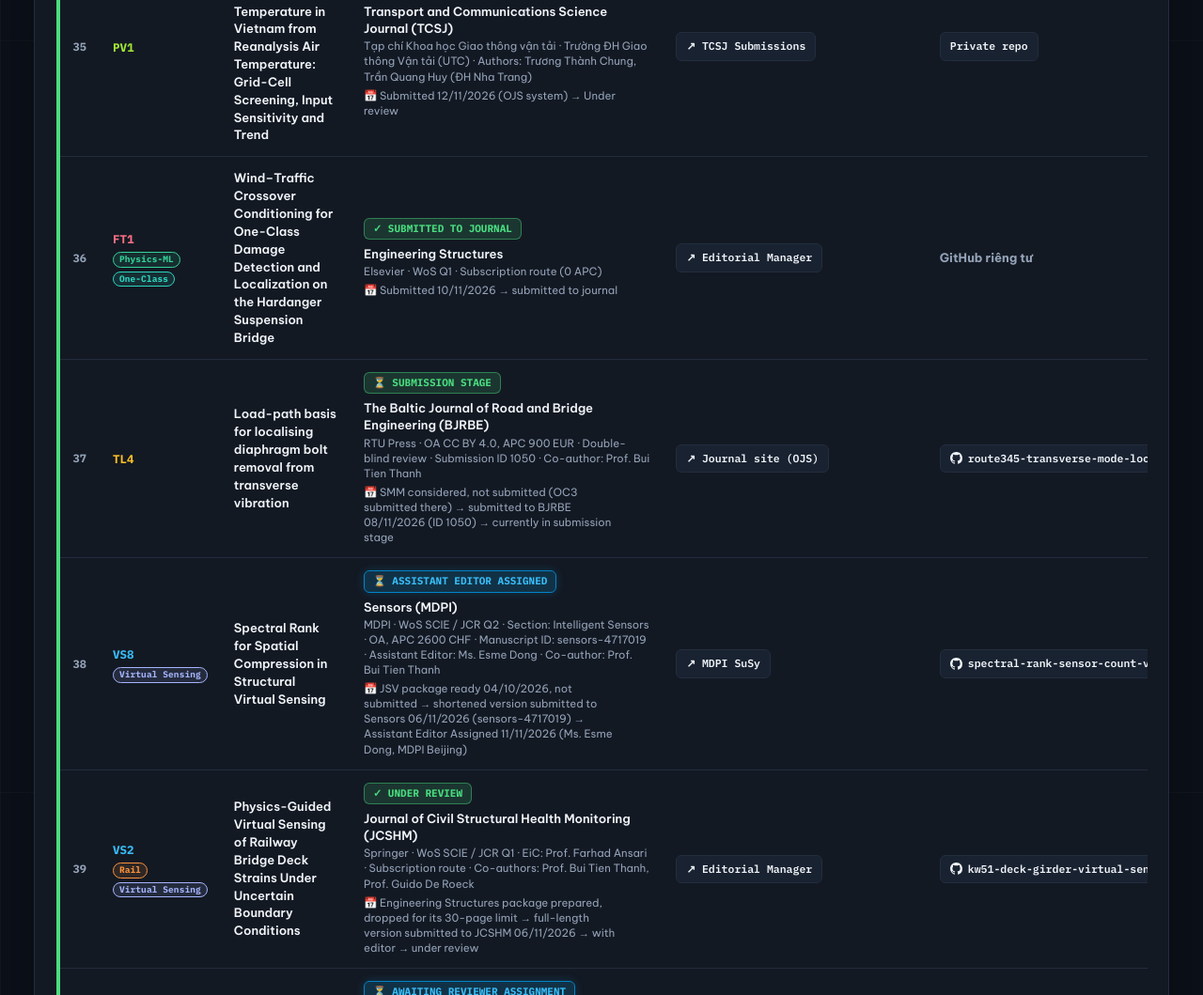
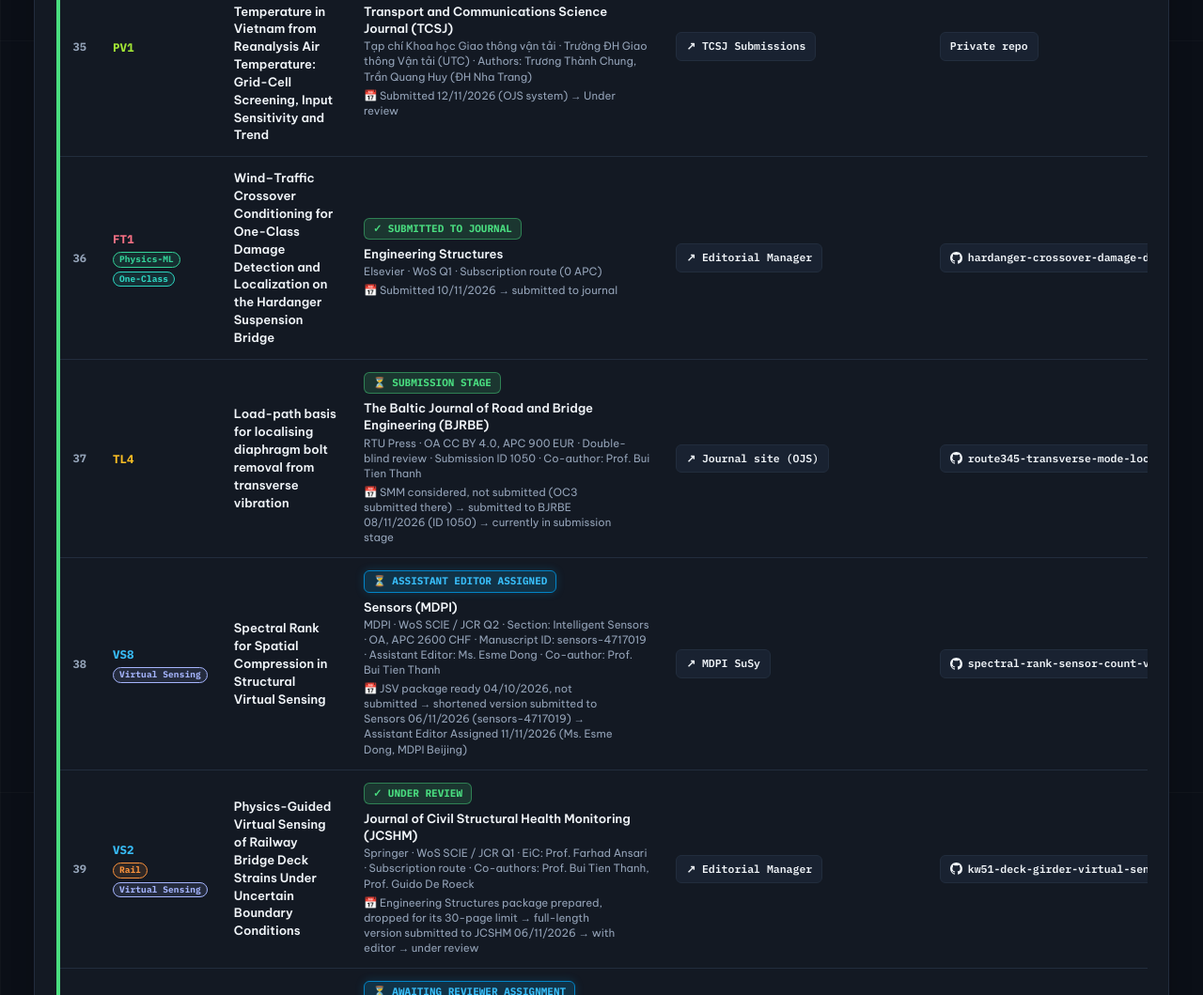
Before and after one commit to chungntu/shm-research-map, a plain HTML site: page index.html in a window 1280 px wide. Shown: the part 7957-9016 px from the top of the page at 94% size. Drawn offline with Linux system fonts and the light colour scheme.

Commit message:
Show FT1 repository name and link on research map

```diff
--- a/index.html
+++ b/index.html
@@ -1451,7 +1451,7 @@ table.audit-table tr.is-unsub-row td:first-child {
 <small class="timeline" title="Submission timeline">📅 Submitted 10/11/2026 → submitted to journal</small>
 </td>
 <td class="col-portal"><a class="portal-badge" href="https://www.editorialmanager.com/engstruct/default.aspx" rel="noopener noreferrer" target="_blank" title="Engineering Structures Editorial Manager">↗ Editorial Manager</a></td>
-<td class="col-github"><span class="portal-none" title="Dự kiến công khai khi bài báo được chấp nhận">GitHub riêng tư</span></td><td class="col-path">E:\03 RESEARCH PAPERS\02 WRITING\FT1_hardanger_pgstgnn_physics_guided_one_class_detection</td>
+<td class="col-github"><a class="github-badge" href="https://github.com/chungntu/hardanger-crossover-damage-detection" rel="noopener noreferrer" target="_blank" title="GitHub repository access is restricted to authorized users"><svg class="github-icon" viewbox="0 0 16 16"><path d="M8 0C3.58 0 0 3.58 0 8c0 3.54 2.29 6.53 5.47 7.59.4.07.55-.17.55-.38 0-.19-.01-.82-.01-1.49-2.01.37-2.53-.49-2.69-.94-.09-.23-.48-.94-.82-1.13-.28-.15-.68-.52-.01-.53.63-.01 1.08.58 1.23.82.72 1.21 1.87.87 2.33.66.07-.52.28-.87.51-1.07-1.78-.2-3.64-.89-3.64-3.95 0-.87.31-1.59.82-2.15-.08-.2-.36-1.02.08-2.12 0 0 .67-.21 2.2.82.64-.18 1.32-.27 2-.27.68 0 1.36.09 2 .27 1.53-1.04 2.2-.82 2.2-.82.44 1.1.16 1.92.08 2.12.51.56.82 1.27.82 2.15 0 3.07-1.87 3.75-3.65 3.95.29.25.54.73.54 1.48 0 1.07-.01 1.93-.01 2.2 0 .21.15.46.55.38A8.013 8.013 0 0016 8c0-4.42-3.58-8-8-8z"></path></svg>hardanger-crossover-damage-detection</a></td><td class="col-path">E:\03 RESEARCH PAPERS\02 WRITING\FT1_hardanger_pgstgnn_physics_guided_one_class_detection</td>
 </tr>
 <!-- Paper 10 · TL4 -->
 <tr class="is-sub-row" data-paper="10" data-status="submitted" data-track="b">
```
